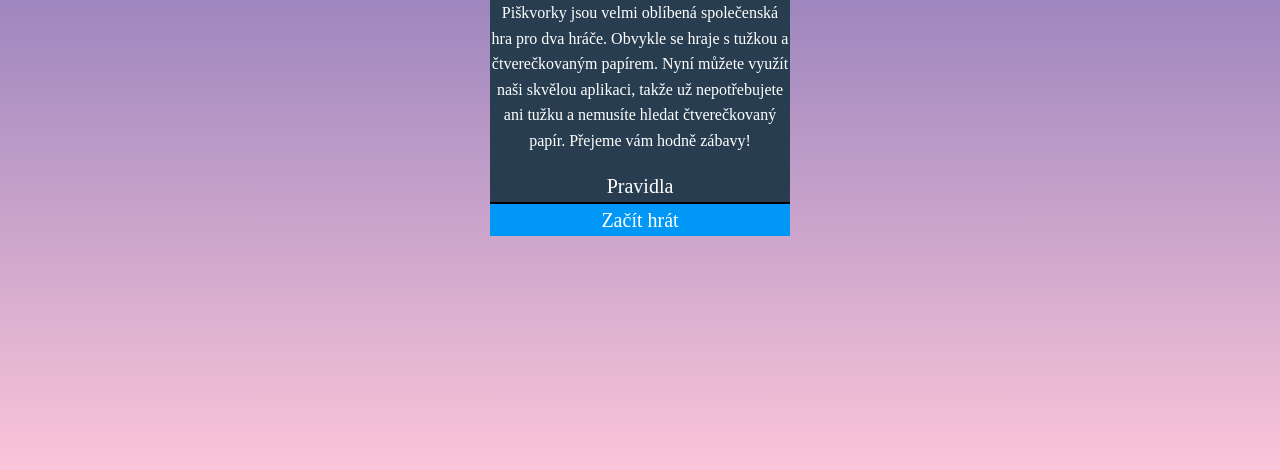
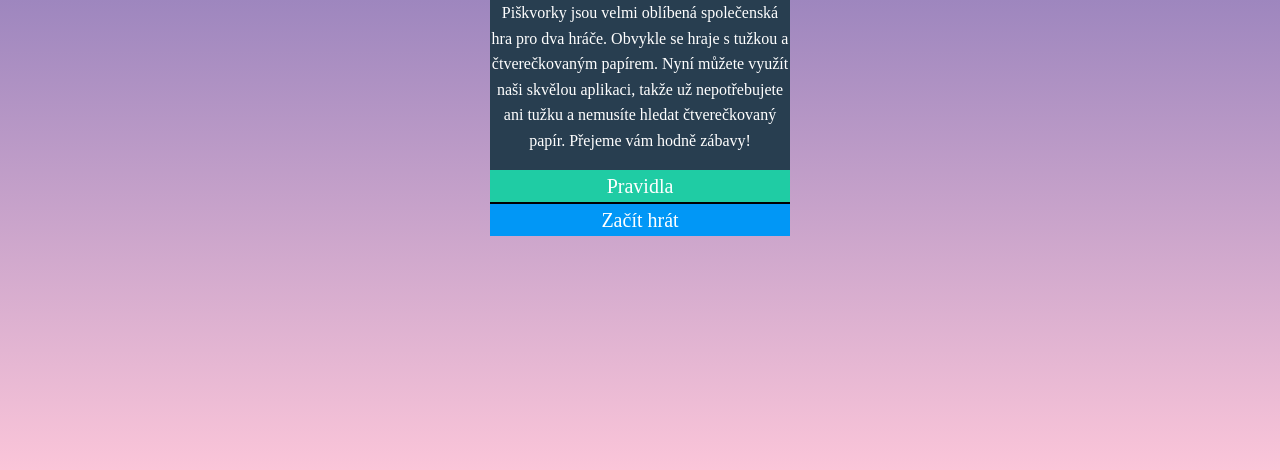
Before and after one commit to Zuzana-bor/piskvorky, a plain HTML site: page index.html in a window 1280 px wide. Shown: the part 308-778 px from the top of the page. Drawn offline with Linux system fonts and the light colour scheme.

Commit message:
oprava tlačítek

```diff
--- a/styly.css
+++ b/styly.css
@@ -38,7 +38,7 @@ h1 {
   height: 32px;
 }
 
-.odkazP ravidla {
+.odkazPravidla {
   background-color: #1fcca4;
 }
 
```
